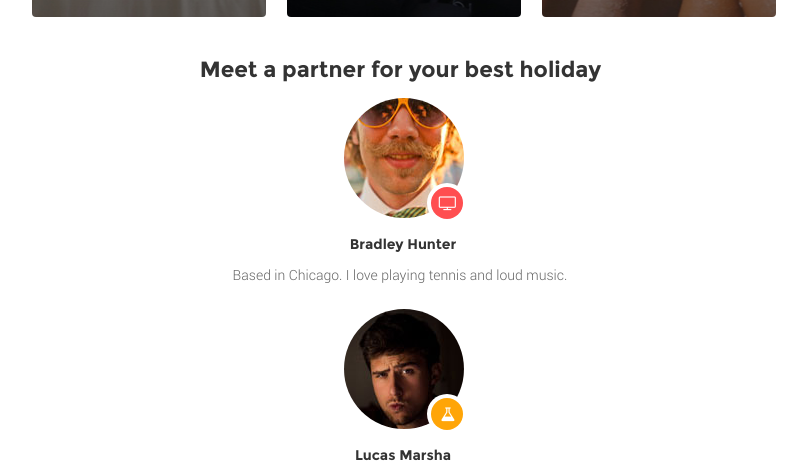
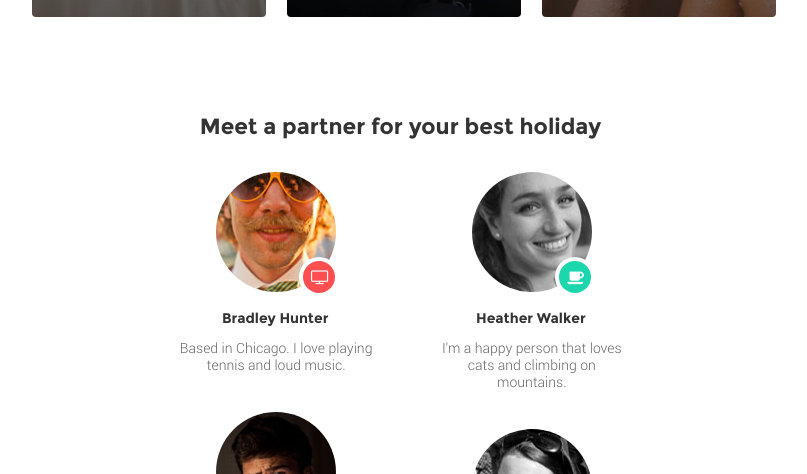
Before and after one commit to AntonSmyrnoff/smirnov_fe6_exam, a website: page index.html in a window 1280 px wide. Shown: the part 1238-1712 px from the top of the page, without its empty margins (236-1043 px from the left). Drawn offline with nearby package versions, Linux system fonts and the light colour scheme.

Commit message:
partners for tablet is done without button

```diff
--- a/index.html
+++ b/index.html
@@ -67,6 +67,8 @@
 		<div class="container">
 			<h2>Meet a partner for your best holiday</h2>
 
+			<div class="partners__wrapper">
+				<div class="partners__container partners__container--left">
 					<div class="partners__item">
 						<a href="#">
 							<div class="partners__img partners__img--img1">
@@ -90,7 +92,9 @@
 						</a>
 						<p>I get my inspiration from nature and objects around me. I have a passion to colours, typography and skateboards.</p>
 					</div>
+				</div>
 
+				<div class="partners__container partners__container--right">
 					<div class="partners__item">
 						<a href="#">
 							<div class="partners__img partners__img--img3">
@@ -114,7 +118,9 @@
 						</a>
 						<p>Based in Chicago. I love playing tennis and loud music.</p>
 					</div>
+				</div>
 				<div class="clearfix"></div>
+			</div>
 
 			<div class="button partners__button">
 				<a href="#">See other partners</a>
--- a/scss/_partners.scss
+++ b/scss/_partners.scss
@@ -1,11 +1,35 @@
+/* -----PARTNERS----- */
 .partners {
 	margin-top: 40px;
+
+	@include respond-to(tablet) {
+		margin-top: 97px;
+		.partners__wrapper {
+			width: 66%;
+			margin: 32px auto;
+		}
+		.partners__container {
+			width: 48%;
+			div:last-child {
+				margin-top: 39px;
+			}
+		}
+		.partners__container--left {
+			float: left;
+		}
+		.partners__container--right {
+			float: right;
+		}
+	};
+
+
+
 	h2 {
 		margin-left: -7px;
     	line-height: 26px;
     	margin-bottom: 15px;
 	}
-}
+};
 
 .partners__item {
 	width: 100%;
@@ -24,6 +48,9 @@
 		color: #666;
 		margin: 14px 44px 26px 36px;
     	line-height: 17px;
+    	@include respond-to(tablet) {
+			margin: 13px 20px;
+		}
 	}
 }
 .partners__img {
@@ -93,6 +120,9 @@
 
 .partners__button {
 	margin: 28px 11px 28px 7px;
+	@include respond-to(tablet) {
+			margin: 0 auto;
+		}
 	a {
 		color: $bgColor;
 		border: 2px solid $bgColor;
```
Also changed, not shown: css/style.css, 1 other file. Lines whose indentation alone changed are shown as unchanged.
